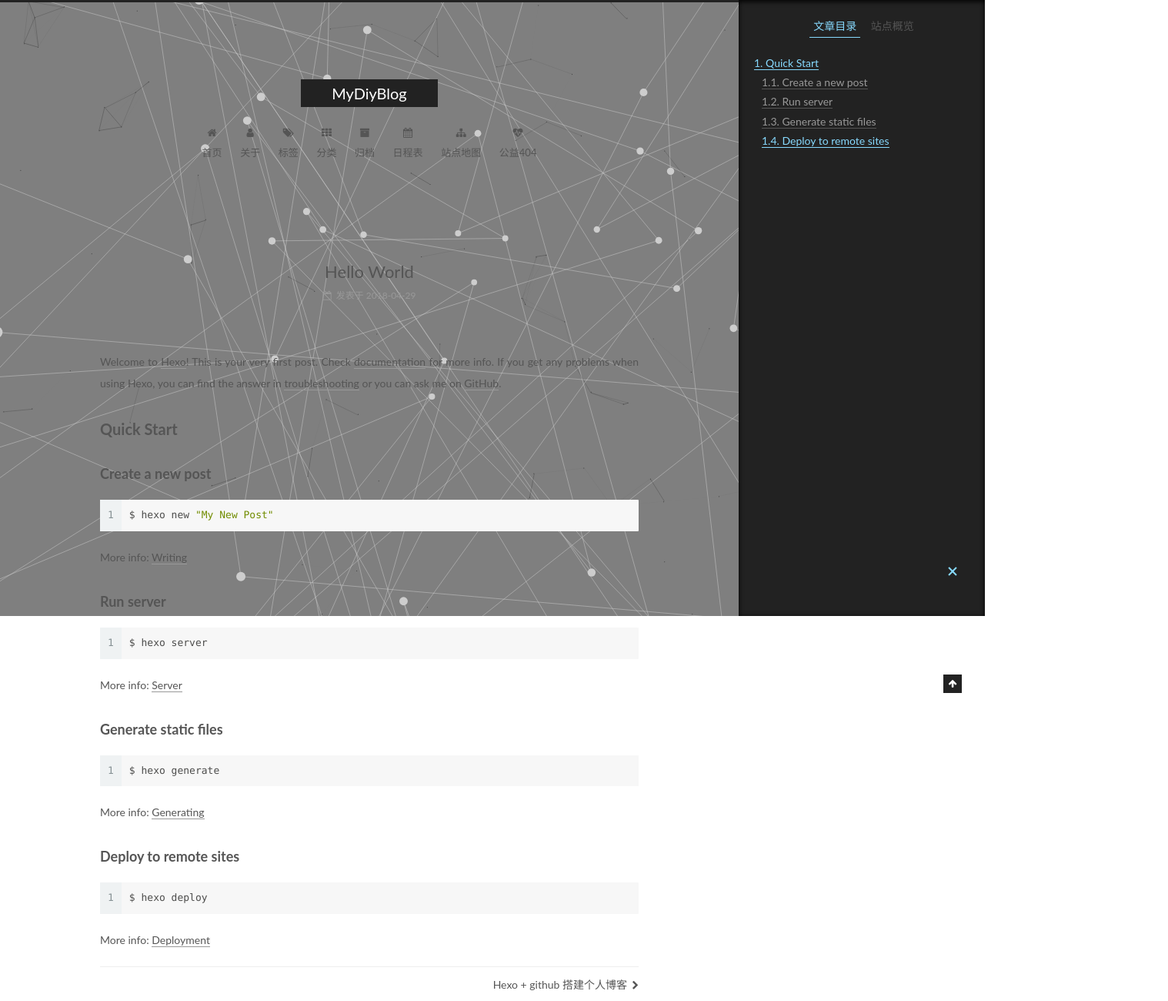
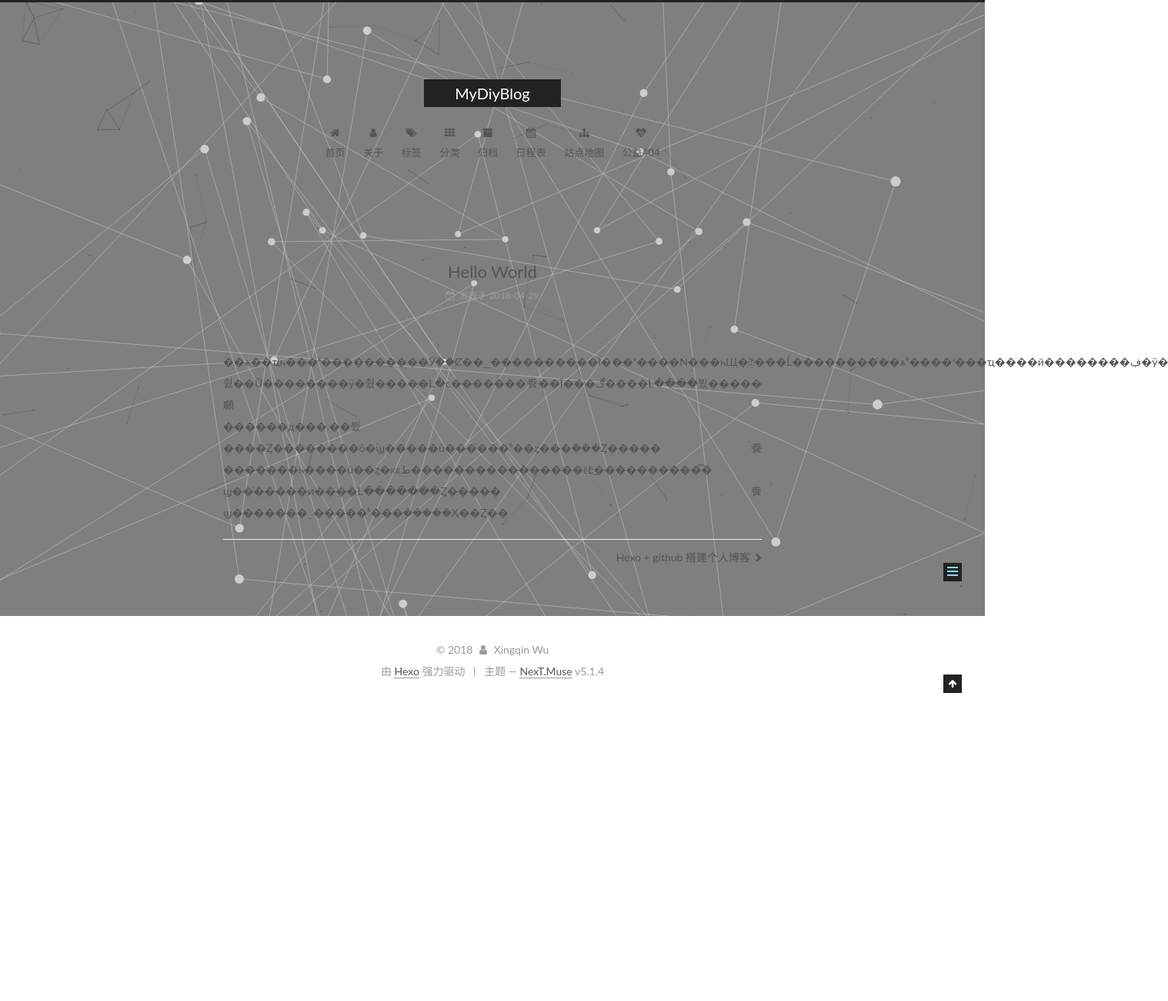
Before and after one commit to wuxingqin/wuxingqin.github.io, a plain HTML site: page 2018/04/29/hello-world/index.html in a window 1280 px wide. Shown: the top 1300 px of the page at 77% size, 1518 px wide, since content can reach past the window. After the commit the page ends 906 px from the top, so only its background shows below. Drawn offline with Linux system fonts and the light colour scheme; animation ran at ten frames a second.

Commit message:
Site updated: 2018-04-30 17:52:57

```diff
--- a/2018/04/29/hello-world/index.html
+++ b/2018/04/29/hello-world/index.html
@@ -79,17 +79,17 @@
 
 
 
-<meta name="description" content="Welcome to Hexo! This is your very first post. Check documentation for more info. If you get any problems when using Hexo, you can find the answer in troubleshooting or you can ask me on GitHub. Quick">
+<meta name="description" content="��ѧ��ҵһ���ˣ����������Ӱ࣬��Ȼ��˾����������Ϊ���ˣ����Ǹ���һЩ�ܼ򵥿���Ĺ����������ѧʱ����ʵ���ҵ����ӣ��������ڣ�ÿ�춼��Ŭ��������ÿ�춼�����Լ�ϲ�������飬��Ϊ���ڰ����Լ����뷨�����顣������д���͵��뷨����Ȥ��������ô�࣬ϣ�����ù���֮���ʱ�">
 <meta property="og:type" content="article">
 <meta property="og:title" content="Hello World">
 <meta property="og:url" content="http://yoursite.com/2018/04/29/hello-world/index.html">
 <meta property="og:site_name" content="MyDiyBlog">
-<meta property="og:description" content="Welcome to Hexo! This is your very first post. Check documentation for more info. If you get any problems when using Hexo, you can find the answer in troubleshooting or you can ask me on GitHub. Quick">
+<meta property="og:description" content="��ѧ��ҵһ���ˣ����������Ӱ࣬��Ȼ��˾����������Ϊ���ˣ����Ǹ���һЩ�ܼ򵥿���Ĺ����������ѧʱ����ʵ���ҵ����ӣ��������ڣ�ÿ�춼��Ŭ��������ÿ�춼�����Լ�ϲ�������飬��Ϊ���ڰ����Լ����뷨�����顣������д���͵��뷨����Ȥ��������ô�࣬ϣ�����ù���֮���ʱ�">
 <meta property="og:locale" content="zh-CNINA">
-<meta property="og:updated_time" content="2018-04-29T04:30:50.286Z">
+<meta property="og:updated_time" content="2018-04-30T09:52:42.454Z">
 <meta name="twitter:card" content="summary">
 <meta name="twitter:title" content="Hello World">
-<meta name="twitter:description" content="Welcome to Hexo! This is your very first post. Check documentation for more info. If you get any problems when using Hexo, you can find the answer in troubleshooting or you can ask me on GitHub. Quick">
+<meta name="twitter:description" content="��ѧ��ҵһ���ˣ����������Ӱ࣬��Ȼ��˾����������Ϊ���ˣ����Ǹ���һЩ�ܼ򵥿���Ĺ����������ѧʱ����ʵ���ҵ����ӣ��������ڣ�ÿ�춼��Ŭ��������ÿ�춼�����Լ�ϲ�������飬��Ϊ���ڰ����Լ����뷨�����顣������д���͵��뷨����Ȥ��������ô�࣬ϣ�����ù���֮���ʱ�">
 
 
 
@@ -359,15 +359,7 @@
 
 
 
-        <p>Welcome to <a href="https://hexo.io/" target="_blank" rel="noopener">Hexo</a>! This is your very first post. Check <a href="https://hexo.io/docs/" target="_blank" rel="noopener">documentation</a> for more info. If you get any problems when using Hexo, you can find the answer in <a href="https://hexo.io/docs/troubleshooting.html" target="_blank" rel="noopener">troubleshooting</a> or you can ask me on <a href="https://github.com/hexojs/hexo/issues" target="_blank" rel="noopener">GitHub</a>.</p>
-<h2 id="Quick-Start"><a href="#Quick-Start" class="headerlink" title="Quick Start"></a>Quick Start</h2><h3 id="Create-a-new-post"><a href="#Create-a-new-post" class="headerlink" title="Create a new post"></a>Create a new post</h3><figure class="highlight bash"><table><tr><td class="gutter"><pre><span class="line">1</span><br></pre></td><td class="code"><pre><span class="line">$ hexo new <span class="string">"My New Post"</span></span><br></pre></td></tr></table></figure>
-<p>More info: <a href="https://hexo.io/docs/writing.html" target="_blank" rel="noopener">Writing</a></p>
-<h3 id="Run-server"><a href="#Run-server" class="headerlink" title="Run server"></a>Run server</h3><figure class="highlight bash"><table><tr><td class="gutter"><pre><span class="line">1</span><br></pre></td><td class="code"><pre><span class="line">$ hexo server</span><br></pre></td></tr></table></figure>
-<p>More info: <a href="https://hexo.io/docs/server.html" target="_blank" rel="noopener">Server</a></p>
-<h3 id="Generate-static-files"><a href="#Generate-static-files" class="headerlink" title="Generate static files"></a>Generate static files</h3><figure class="highlight bash"><table><tr><td class="gutter"><pre><span class="line">1</span><br></pre></td><td class="code"><pre><span class="line">$ hexo generate</span><br></pre></td></tr></table></figure>
-<p>More info: <a href="https://hexo.io/docs/generating.html" target="_blank" rel="noopener">Generating</a></p>
-<h3 id="Deploy-to-remote-sites"><a href="#Deploy-to-remote-sites" class="headerlink" title="Deploy to remote sites"></a>Deploy to remote sites</h3><figure class="highlight bash"><table><tr><td class="gutter"><pre><span class="line">1</span><br></pre></td><td class="code"><pre><span class="line">$ hexo deploy</span><br></pre></td></tr></table></figure>
-<p>More info: <a href="https://hexo.io/docs/deployment.html" target="_blank" rel="noopener">Deployment</a></p>
+        <p>��ѧ��ҵһ���ˣ����������Ӱ࣬��Ȼ��˾����������Ϊ���ˣ����Ǹ���һЩ�ܼ򵥿���Ĺ����������ѧʱ����ʵ���ҵ����ӣ��������ڣ�ÿ�춼��Ŭ��������ÿ�춼�����Լ�ϲ�������飬��Ϊ���ڰ����Լ����뷨�����顣<br>������д���͵��뷨����Ȥ��������ô�࣬ϣ�����ù���֮���ʱ��ȥ���ܶ���Ȥ�����飬�������һ����û��ȥ�κεط����������������ϵĽ̴̳����������͡�<br>ϣ��ͨ�����ͷ����Լ�������Ȥ�����飬ϣ�������˿�����ʱ���ܹ�����Ҳ��Ȥ��</p>
 
 
     </div>
@@ -452,17 +444,8 @@
 
 
 
-        <ul class="sidebar-nav motion-element">
-          <li class="sidebar-nav-toc sidebar-nav-active" data-target="post-toc-wrap">
-            文章目录
-          </li>
-          <li class="sidebar-nav-overview" data-target="site-overview-wrap">
-            站点概览
-          </li>
-        </ul>
 
-
-      <section class="site-overview-wrap sidebar-panel">
+      <section class="site-overview-wrap sidebar-panel sidebar-panel-active">
         <div class="site-overview">
           <div class="site-author motion-element" itemprop="author" itemscope itemtype="http://schema.org/Person">
 
@@ -504,22 +487,6 @@
         </div>
       </section>
 
-
-      <!--noindex-->
-        <section class="post-toc-wrap motion-element sidebar-panel sidebar-panel-active">
-          <div class="post-toc">
-
-
-
-
-
-
-              <div class="post-toc-content"><ol class="nav"><li class="nav-item nav-level-2"><a class="nav-link" href="#Quick-Start"><span class="nav-number">1.</span> <span class="nav-text">Quick Start</span></a><ol class="nav-child"><li class="nav-item nav-level-3"><a class="nav-link" href="#Create-a-new-post"><span class="nav-number">1.1.</span> <span class="nav-text">Create a new post</span></a></li><li class="nav-item nav-level-3"><a class="nav-link" href="#Run-server"><span class="nav-number">1.2.</span> <span class="nav-text">Run server</span></a></li><li class="nav-item nav-level-3"><a class="nav-link" href="#Generate-static-files"><span class="nav-number">1.3.</span> <span class="nav-text">Generate static files</span></a></li><li class="nav-item nav-level-3"><a class="nav-link" href="#Deploy-to-remote-sites"><span class="nav-number">1.4.</span> <span class="nav-text">Deploy to remote sites</span></a></li></ol></li></ol></div>
-
-
-          </div>
-        </section>
-      <!--/noindex-->
 
 
 
--- a/css/main.css
+++ b/css/main.css
@@ -1822,7 +1822,7 @@ pre .javascript .function {
   width: 4px;
   height: 4px;
   border-radius: 50%;
-  background: #ffff5c;
+  background: #ac7909;
 }
 .links-of-blogroll {
   font-size: 13px;
```
Also changed, not shown: index.html (+3 -3 lines).
